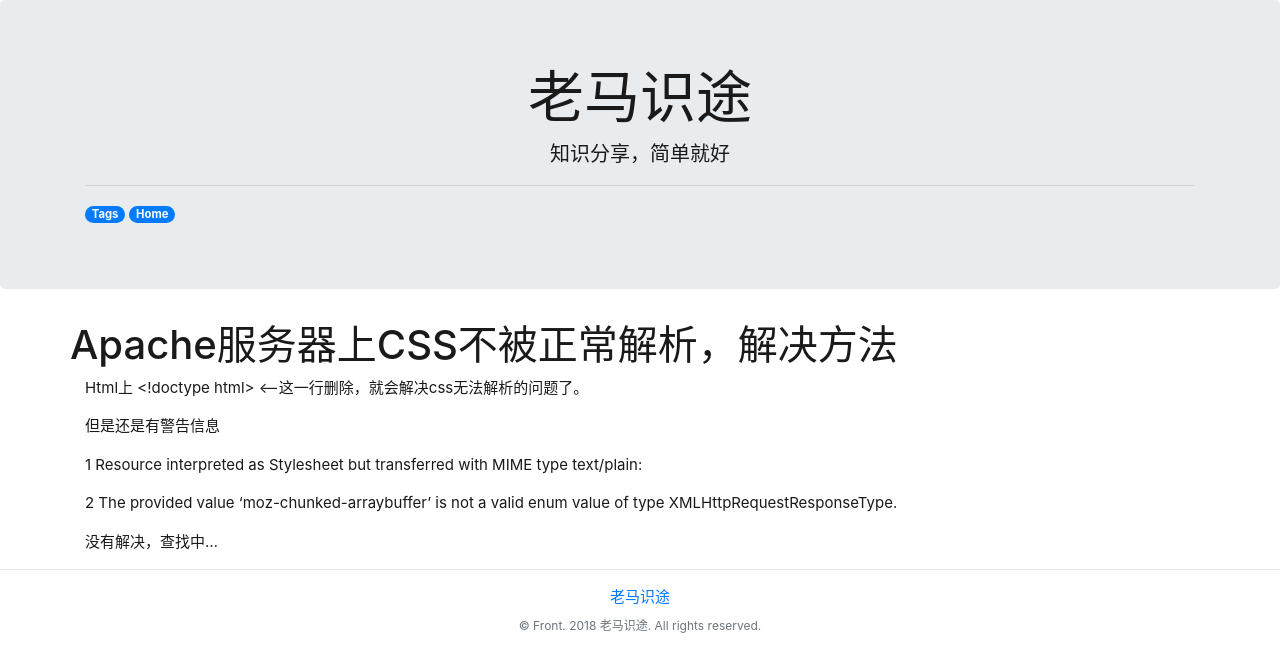
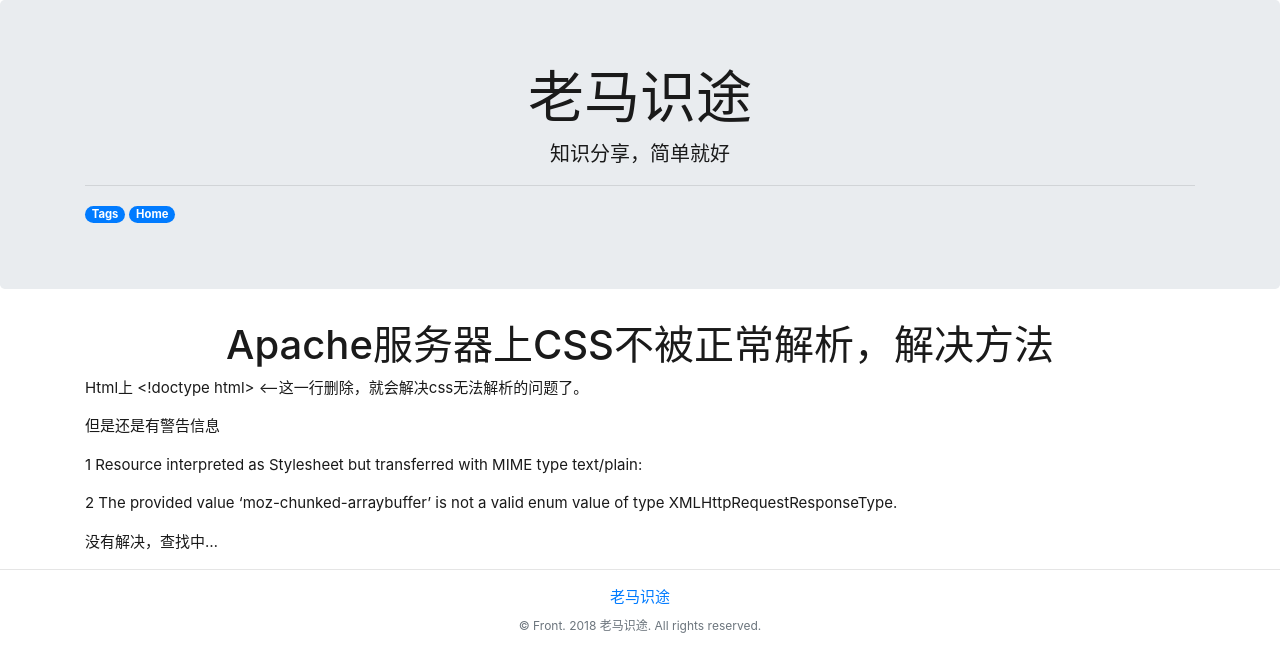
Before and after one commit to cfwin/cfwin.github.io, a Jekyll site: the page built from _posts/2018-11-07-Jekyll语法简单笔记-post.markdown, in a window 1280 px wide. Shown: the top 672 px of the page. Built offline with Jekyll 4.4.1, drawn with Linux system fonts in a browser that asks for light colours.

Commit message:
Update post.html

```diff
--- a/_layouts/post.html
+++ b/_layouts/post.html
@@ -12,7 +12,7 @@
   <body>
     {% include header.html %}
     <div class="container">
-      <h1 class="row text-center">{{ page.title | escape }}</h1>
+      <h1 class="text-center">{{ page.title | escape }}</h1>
       {{ content }}
     </div>
     {% include footer.html %}
```
